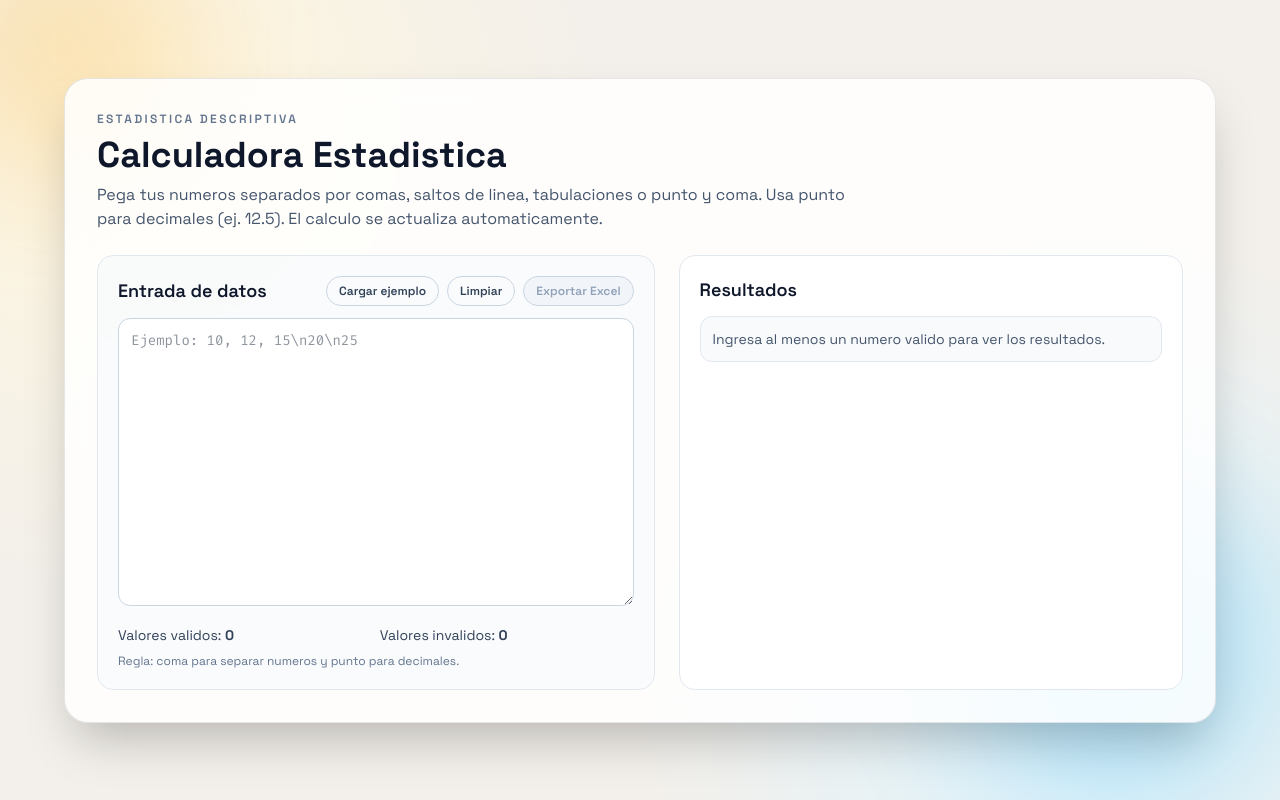
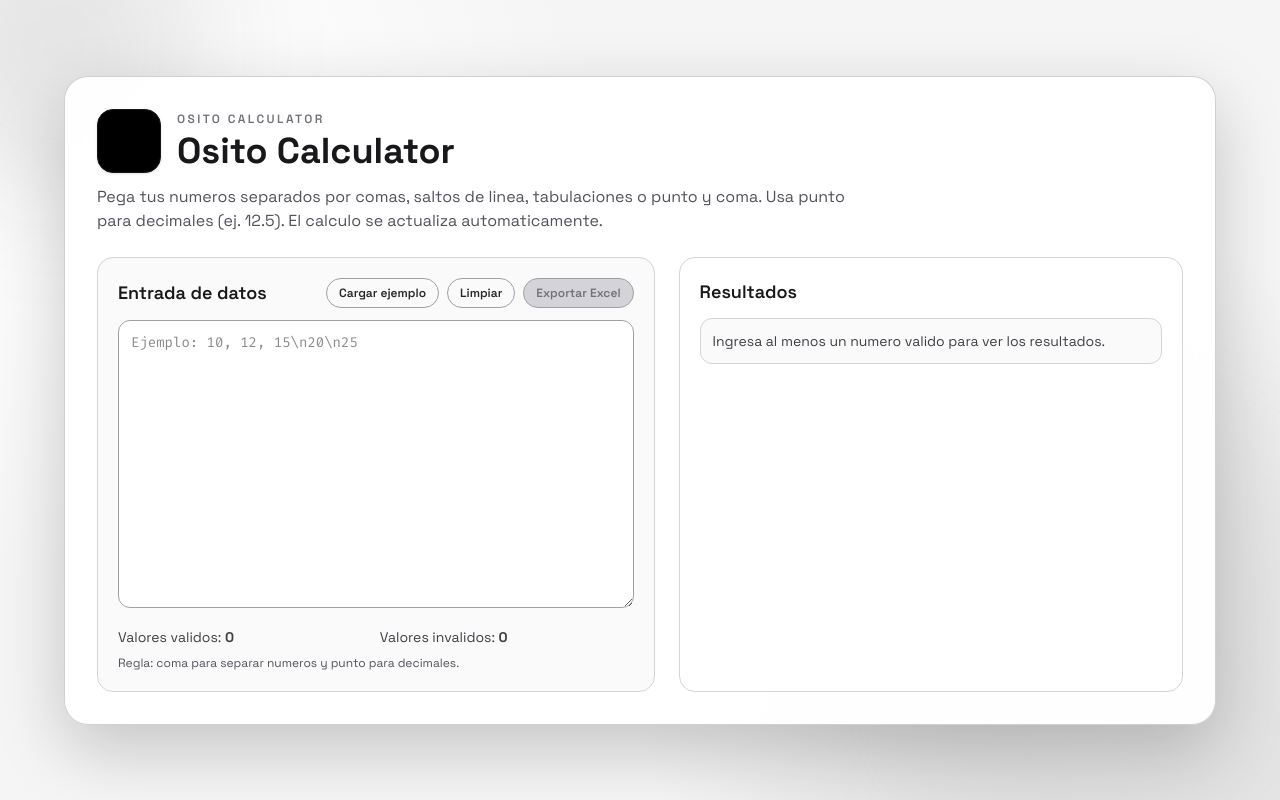
Before and after one commit to krxxg04/CTM-Calculator, a Next.js app in the folder ctm-calculator/: page / in a window 1280 px wide. Built offline with nearby package versions, Linux system fonts and the light colour scheme.

Commit message:
feat: update styles and layout for improved UI and branding consistency.

```diff
--- a/ctm-calculator/app/globals.css
+++ b/ctm-calculator/app/globals.css
@@ -1,8 +1,8 @@
 @import "tailwindcss";
 
 :root {
-  --background: #f3f0eb;
-  --foreground: #1f2937;
+  --background: #f5f5f5;
+  --foreground: #111111;
 }
 
 @theme inline {
@@ -14,8 +14,8 @@
 
 body {
   background:
-    radial-gradient(circle at 10% 15%, #fff6dd 0%, #f3f0eb 35%, transparent 70%),
-    radial-gradient(circle at 85% 85%, #ddf4ff 0%, #f3f0eb 35%, transparent 70%),
+    radial-gradient(circle at 10% 15%, #ffffff 0%, #f5f5f5 35%, transparent 70%),
+    radial-gradient(circle at 85% 85%, #d4d4d4 0%, #f5f5f5 35%, transparent 70%),
     var(--background);
   color: var(--foreground);
   font-family: var(--font-space-grotesk), "Segoe UI", sans-serif;
--- a/ctm-calculator/app/layout.tsx
+++ b/ctm-calculator/app/layout.tsx
@@ -13,8 +13,8 @@ const firaCode = Fira_Code({
 });
 
 export const metadata: Metadata = {
-  title: "Calculadora Estadistica",
-  description: "Calculadora de estadistica descriptiva para conjuntos de datos numericos",
+  title: "Osito Calculator",
+  description: "Calculadora estadistica para analizar datos numericos",
 };
 
 export default function RootLayout({
--- a/ctm-calculator/app/page.tsx
+++ b/ctm-calculator/app/page.tsx
@@ -1,5 +1,6 @@
 "use client";
 
+import Image from "next/image";
 import { useEffect, useMemo, useRef, useState } from "react";
 
 type ParseResult = {
@@ -294,19 +295,34 @@ export default function Home() {
   return (
     <div className="relative flex min-h-screen items-center overflow-hidden px-4 py-8 sm:px-6 lg:px-8">
       <div className="pointer-events-none absolute inset-0">
-        <div className="absolute -top-20 -left-16 h-64 w-64 rounded-full bg-[#f59e0b]/20 blur-3xl" />
-        <div className="absolute right-0 bottom-0 h-80 w-80 rounded-full bg-[#0ea5e9]/20 blur-3xl" />
+        <div className="absolute -top-24 -left-20 h-72 w-72 rounded-full bg-zinc-900/10 blur-3xl" />
+        <div className="absolute right-0 bottom-0 h-80 w-80 rounded-full bg-zinc-200/80 blur-3xl" />
       </div>
 
-      <main className="relative mx-auto w-full max-w-6xl rounded-3xl border border-slate-900/10 bg-white/85 p-4 shadow-2xl backdrop-blur-md sm:p-6 lg:p-8">
-        <header className="mb-6 space-y-2">
-          <p className="text-xs font-semibold tracking-[0.2em] text-slate-500 uppercase">
-            Estadistica Descriptiva
-          </p>
-          <h1 className="text-2xl font-bold text-slate-900 sm:text-3xl lg:text-4xl">
-            Calculadora Estadistica
-          </h1>
-          <p className="max-w-3xl text-sm text-slate-600 sm:text-base">
+      <main className="relative mx-auto w-full max-w-6xl rounded-3xl border border-zinc-900/20 bg-white/95 p-4 shadow-[0_25px_70px_rgba(0,0,0,0.2)] backdrop-blur-md sm:p-6 lg:p-8">
+        <header className="mb-6">
+          <div className="flex items-center gap-4">
+            <div className="relative h-16 w-16 overflow-hidden rounded-2xl border border-zinc-900 bg-black shadow-sm">
+              <Image
+                src="/image.png"
+                alt="Logo de Osito Calculator"
+                fill
+                className="object-contain p-1"
+                priority
+              />
+            </div>
+
+            <div className="space-y-1">
+              <p className="text-xs font-semibold tracking-[0.2em] text-zinc-500 uppercase">
+                OSITO CALCULATOR
+              </p>
+              <h1 className="text-2xl font-bold text-zinc-900 sm:text-3xl lg:text-4xl">
+                Osito Calculator
+              </h1>
+            </div>
+          </div>
+
+          <p className="mt-3 max-w-3xl text-sm text-zinc-600 sm:text-base">
             Pega tus numeros separados por comas, saltos de linea, tabulaciones
             o punto y coma. Usa punto para decimales (ej. 12.5). El calculo se
             actualiza automaticamente.
@@ -314,22 +330,22 @@ export default function Home() {
         </header>
 
         <section className="grid gap-6 lg:grid-cols-[1.05fr_0.95fr]">
-          <article className="rounded-2xl border border-slate-200 bg-slate-50/80 p-4 sm:p-5">
+          <article className="rounded-2xl border border-zinc-300 bg-zinc-50 p-4 sm:p-5">
             <div className="mb-3 flex flex-wrap items-center justify-between gap-3">
-              <h2 className="text-lg font-semibold text-slate-900">Entrada de datos</h2>
+              <h2 className="text-lg font-semibold text-zinc-900">Entrada de datos</h2>
 
               <div className="flex flex-wrap items-center gap-2">
                 <button
                   type="button"
                   onClick={handleLoadExample}
-                  className="rounded-full border border-slate-300 px-3 py-1.5 text-xs font-semibold text-slate-700 transition hover:border-slate-400 hover:bg-slate-100"
+                  className="rounded-full border border-zinc-400 px-3 py-1.5 text-xs font-semibold text-zinc-800 transition hover:border-zinc-600 hover:bg-zinc-200"
                 >
                   Cargar ejemplo
                 </button>
                 <button
                   type="button"
                   onClick={handleClear}
-                  className="rounded-full border border-slate-300 px-3 py-1.5 text-xs font-semibold text-slate-700 transition hover:border-slate-400 hover:bg-slate-100"
+                  className="rounded-full border border-zinc-400 px-3 py-1.5 text-xs font-semibold text-zinc-800 transition hover:border-zinc-600 hover:bg-zinc-200"
                 >
                   Limpiar
                 </button>
@@ -337,7 +353,7 @@ export default function Home() {
                   type="button"
                   onClick={handleExportExcel}
                   disabled={!stats}
-                  className="rounded-full border border-sky-300 bg-sky-50 px-3 py-1.5 text-xs font-semibold text-sky-700 transition hover:border-sky-400 hover:bg-sky-100 disabled:cursor-not-allowed disabled:border-slate-300 disabled:bg-slate-100 disabled:text-slate-400"
+                  className="rounded-full border border-zinc-900 bg-zinc-900 px-3 py-1.5 text-xs font-semibold text-white transition hover:bg-zinc-700 disabled:cursor-not-allowed disabled:border-zinc-400 disabled:bg-zinc-300 disabled:text-zinc-500"
                 >
                   Exportar Excel
                 </button>
@@ -349,11 +365,11 @@ export default function Home() {
               value={input}
               onChange={(event) => setInput(event.target.value)}
               spellCheck={false}
-              className="h-72 w-full resize-y rounded-xl border border-slate-300 bg-white p-3 font-mono text-sm text-slate-800 outline-none transition focus:border-sky-500 focus:ring-2 focus:ring-sky-500/20"
+              className="h-72 w-full resize-y rounded-xl border border-zinc-400 bg-white p-3 font-mono text-sm text-zinc-900 outline-none transition focus:border-zinc-900 focus:ring-2 focus:ring-zinc-400/40"
               placeholder="Ejemplo: 10, 12, 15\n20\n25"
             />
 
-            <div className="mt-3 grid gap-2 text-sm text-slate-700 sm:grid-cols-2">
+            <div className="mt-3 grid gap-2 text-sm text-zinc-700 sm:grid-cols-2">
               <p>
                 Valores validos: <strong>{parsed.values.length}</strong>
               </p>
@@ -362,18 +378,18 @@ export default function Home() {
               </p>
             </div>
 
-            <p className="mt-2 text-xs text-slate-500">
+            <p className="mt-2 text-xs text-zinc-600">
               Regla: coma para separar numeros y punto para decimales.
             </p>
 
             {actionMessage && (
-              <p className="mt-2 rounded-xl border border-emerald-300 bg-emerald-50 px-3 py-2 text-sm text-emerald-800">
+              <p className="mt-2 rounded-xl border border-zinc-400 bg-zinc-100 px-3 py-2 text-sm text-zinc-800">
                 {actionMessage}
               </p>
             )}
 
             {parsed.invalidTokens.length > 0 && (
-              <p className="mt-2 rounded-xl border border-amber-300 bg-amber-50 px-3 py-2 text-sm text-amber-800">
+              <p className="mt-2 rounded-xl border border-zinc-400 bg-zinc-100 px-3 py-2 text-sm text-zinc-800">
                 Se ignoraron estos valores por no ser numericos: {" "}
                 {parsed.invalidTokens.slice(0, 12).join(", ")}
                 {parsed.invalidTokens.length > 12 ? "..." : ""}
@@ -381,8 +397,8 @@ export default function Home() {
             )}
           </article>
 
-          <article className="rounded-2xl border border-slate-200 bg-white p-4 sm:p-5">
-            <h2 className="mb-3 text-lg font-semibold text-slate-900">Resultados</h2>
+          <article className="rounded-2xl border border-zinc-300 bg-white p-4 sm:p-5">
+            <h2 className="mb-3 text-lg font-semibold text-zinc-900">Resultados</h2>
 
             {stats ? (
               <>
@@ -390,26 +406,20 @@ export default function Home() {
                   {metricRows.map(([label, value]) => (
                     <div
                       key={label}
-                      className="rounded-xl border border-slate-200 bg-slate-50/80 px-3 py-2"
+                      className="rounded-xl border border-zinc-300 bg-zinc-50 px-3 py-2"
                     >
-                      <dt className="text-xs font-medium tracking-wide text-slate-500 uppercase">
+                      <dt className="text-xs font-medium tracking-wide text-zinc-500 uppercase">
                         {label}
                       </dt>
-                      <dd className="mt-1 break-words text-base font-semibold text-slate-900">
+                      <dd className="mt-1 break-words text-base font-semibold text-zinc-900">
                         {value}
                       </dd>
                     </div>
                   ))}
                 </dl>
-
-                <p className="mt-4 rounded-xl border border-sky-200 bg-sky-50 px-3 py-2 text-xs leading-relaxed text-sky-900">
-                  Error tipico = s / sqrt(n), donde s es la desviacion estandar
-                  muestral. La asimetria y la curtosis usan estimadores
-                  muestrales corregidos (Fisher-Pearson / exceso de curtosis).
-                </p>
               </>
             ) : (
-              <p className="rounded-xl border border-slate-200 bg-slate-50 px-3 py-3 text-sm text-slate-600">
+              <p className="rounded-xl border border-zinc-300 bg-zinc-50 px-3 py-3 text-sm text-zinc-700">
                 Ingresa al menos un numero valido para ver los resultados.
               </p>
             )}
```
